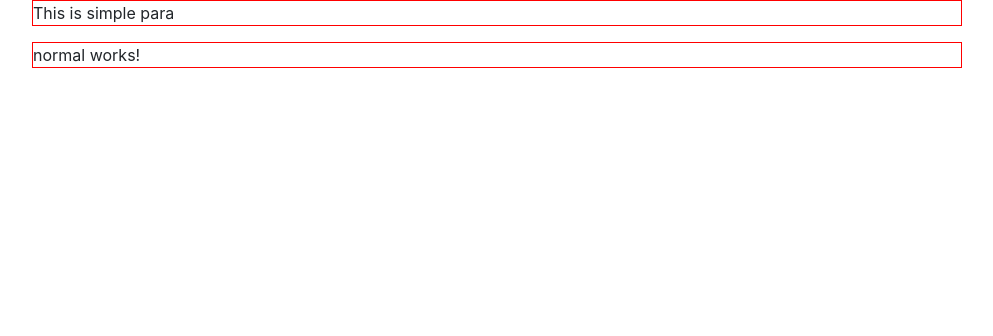
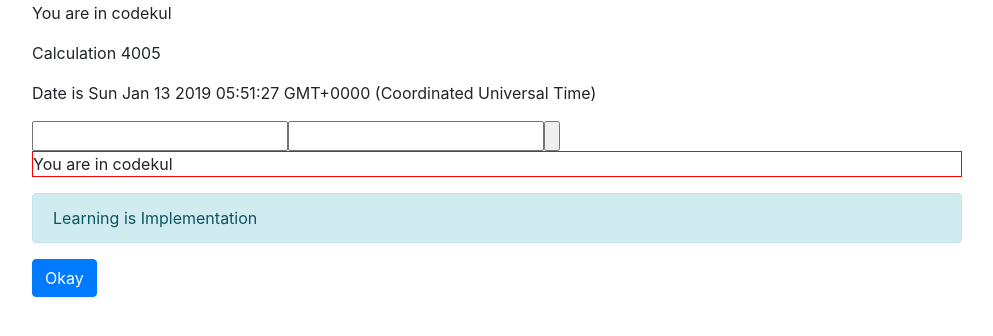
Before and after one commit to CodeKul/weekend-angular-10.30-11.30-15-dec-2018, an Angular app in the folder angular/basicsapp/: page / in a window 1280 px wide. Shown: the top 336 px of the page, without its empty margins (143-1136 px from the left). Built offline with nearby package versions, Linux system fonts and the light colour scheme.

Commit message:
databinding : interpolation, property and event

```diff
--- a/angular/basicsapp/src/app/app.component.html
+++ b/angular/basicsapp/src/app/app.component.html
@@ -19,7 +19,8 @@
 <div class="container">
   <div class="row">
     <div class="col-md-12">
-      <app-view-encapsulation></app-view-encapsulation>
+      <!-- <app-view-encapsulation></app-view-encapsulation> -->
     </div>
   </div>
+  <app-databinding></app-databinding>
 </div>
--- a/angular/basicsapp/src/app/app.module.ts
+++ b/angular/basicsapp/src/app/app.module.ts
@@ -13,6 +13,7 @@ import { FooterContainerComponent } from './bootstrap-pricing/footer-container/f
 import { PricingCardComponent } from './bootstrap-pricing/card-container/pricing-card.component';
 import { ViewEncapsulationComponent } from './view-encapsulation/view-encapsulation.component';
 import { NormalComponent } from './view-encapsulation/normal/normal.component';
+import { DatabindingComponent } from './databinding/databinding.component';
 
 @NgModule({
   declarations: [
@@ -28,7 +29,8 @@ import { NormalComponent } from './view-encapsulation/normal/normal.component';
     PricingCardComponent,
     InfoComponent,
     ViewEncapsulationComponent,
-    NormalComponent
+    NormalComponent,
+    DatabindingComponent
   ],
   imports: [
     BrowserModule
--- /dev/null
+++ b/angular/basicsapp/src/app/databinding/databinding.component.html
@@ -0,0 +1,29 @@
+<div class="row">
+  <div class="col-md-12">
+    <p> You are in {{institute}} </p>
+    <p> Calculation {{45*89}} </p>
+    <p> Date is {{date()}} </p>
+  </div>
+</div>
+<div class="row">
+  <div class="col-md-12">
+    <input type="{{type}}">
+    <input [type]="type">
+    <input [type]="'button'">
+  </div>
+</div>
+<div class="row">
+  <div class="col-md-12">
+    <p [style.border]="'1px solid red'">You are in codekul</p>
+  </div>
+</div>
+<div class="row">
+  <div class="col-md-12">
+    <p [class.alert]="true" [class.alert-info]="true"> Learning is Implementation</p>
+  </div>
+</div>
+<div class="row">
+  <div class="col-md-12">
+    <input type="button" value="Okay" class="btn btn-primary" (click)="myClk($event)">
+  </div>
+</div>
--- /dev/null
+++ b/angular/basicsapp/src/app/databinding/databinding.component.ts
@@ -0,0 +1,26 @@
+import { Component, OnInit } from '@angular/core';
+
+@Component({
+  selector: 'app-databinding',
+  templateUrl: './databinding.component.html',
+  styleUrls: ['./databinding.component.css']
+})
+export class DatabindingComponent implements OnInit {
+
+  institute = 'codekul'
+  type = 'text'
+
+  constructor() { }
+
+  ngOnInit() {
+  }
+
+  date() {
+    return new Date()
+  }
+
+  myClk(evDt : any ) {
+    console.log(evDt)
+  }
+
+}
```
Also changed, not shown: angular/basicsapp/src/app/databinding/databinding.component.css (added), 1 other file (tests, documents, lock files or other folders).
